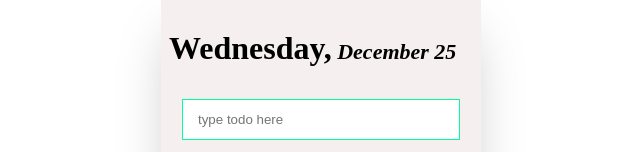
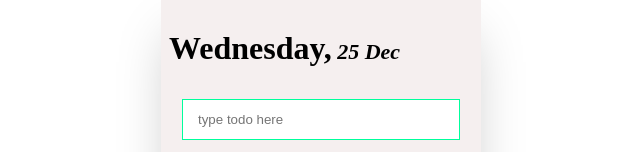
Before and after one commit to HadeelAlwadia/todo-app, a React (Vite) app: page / in a window 1280 px wide. Shown: the top 152 px of the page, without its empty margins (319-959 px from the left). Built offline with nearby package versions, Linux system fonts and the light colour scheme.

Commit message:
update on todo app

```diff
--- a/src/App.tsx
+++ b/src/App.tsx
@@ -49,7 +49,7 @@ const handleUpdateOnTask = (id:string) => {
 
   return (
     <main className='box-shadow'>
-          <h1 className='data-info'>{day},<i className='month'>{month}</i></h1>
+          <h1 className='data-info'>{day},<i className='month'>{month.slice(9,month.length)}{month.slice(0,4)}</i></h1>
 
       <TodoForm handleAddTask ={handleAddTask}/>
       <TodoData numberOfCreatedTasks={allTasks.length}  numberOfCompletedTasks={numbersOfCompletedTasks}/>
```
Also changed, not shown: src/assets/todo-log.png.
